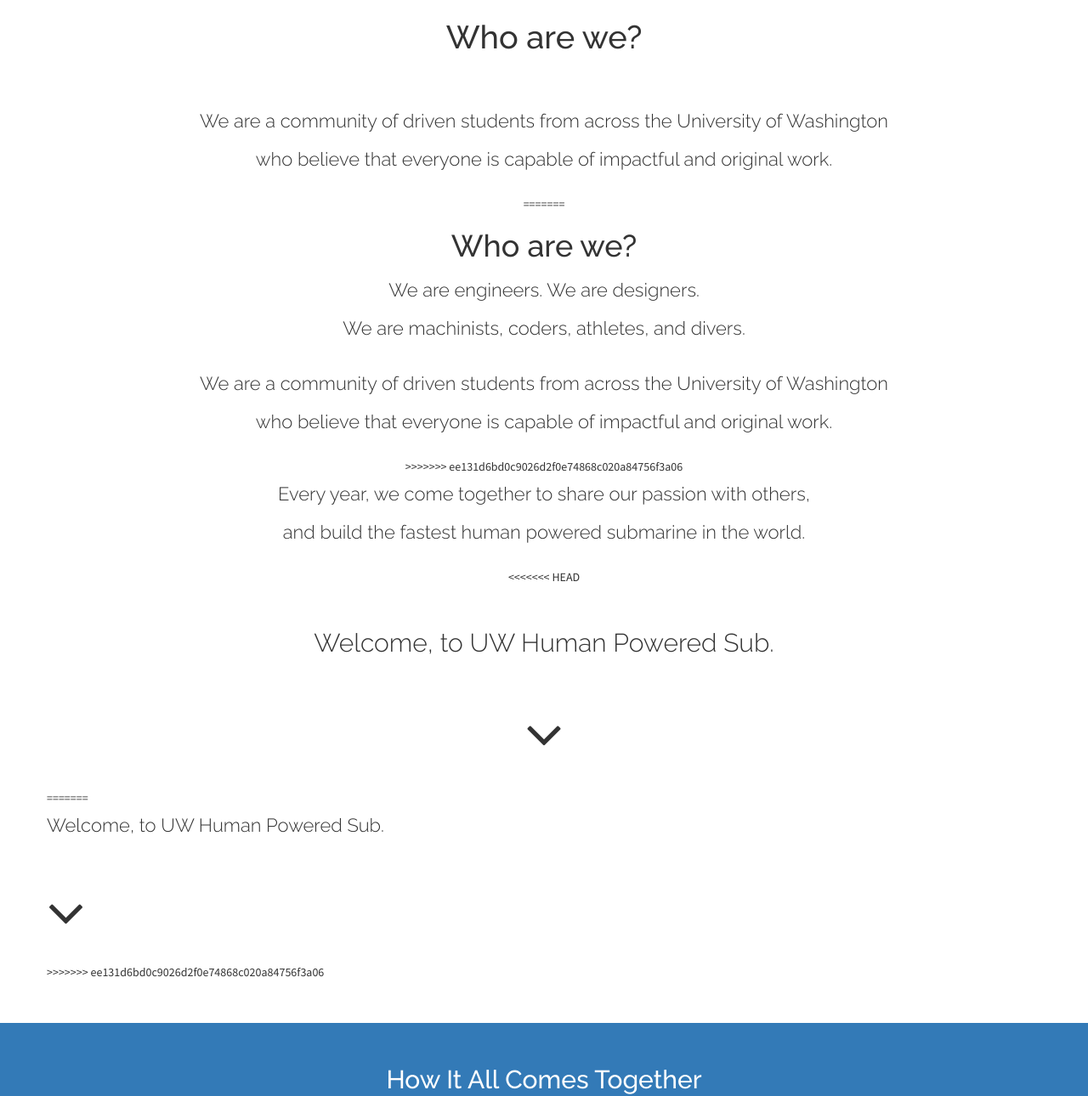
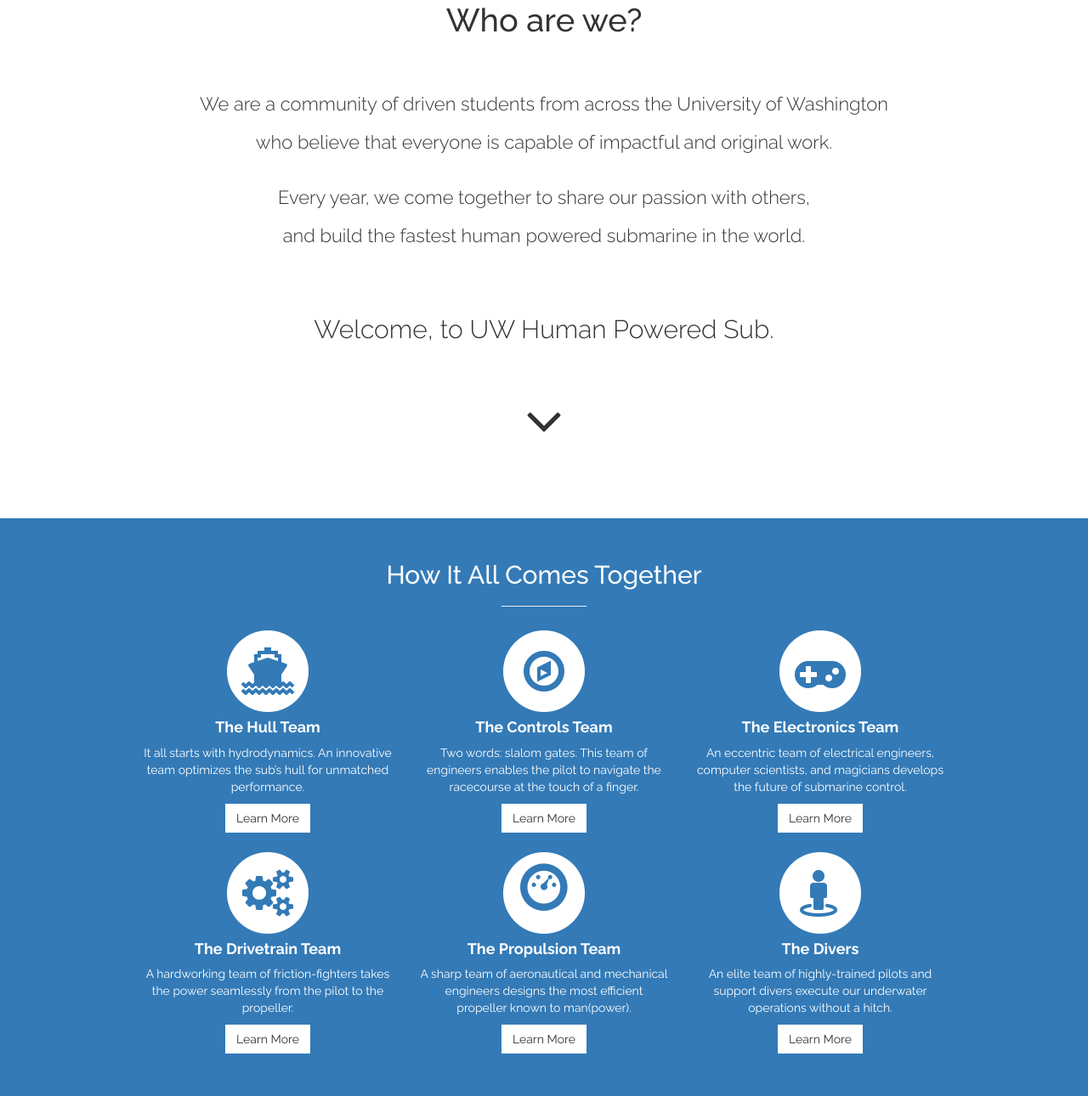
Before and after one commit to Zuko09/UWHPSWebsite, a plain HTML site: page humpsub-website/index.html in a window 1280 px wide. Shown: the part 867-2157 px from the top of the page at 85% size. Drawn offline with nearby package versions, Linux system fonts and the light colour scheme.

Commit message:
Fixed merge changes stuff

```diff
--- a/humpsub-website/index.html
+++ b/humpsub-website/index.html
@@ -89,21 +89,10 @@
         <div class="container">
             <div class="row">
                 <div class="col-lg-12 text-center">
-<<<<<<< HEAD
                     <h1 style="font-family:Raleway; font-size:38px;">Who are we?</h2>
                         <!-- <p class="lead">We are engineers. We are designers. <br> We are machinists, coders, athletes, and divers.<br> </p> -->
-
                         <p class="lead"><br>We are a community of driven students from across the University of Washington <br> who believe that everyone is capable of impactful and original work.<br> </p>
-=======
-                    <h1 style="font-family:Raleway;">Who are we?</h2>
-                    <p class="lead">We are engineers. We are designers. <br> We are machinists, coders, athletes, and divers.<br> </p>
-
-                    <p class="lead">We are a community of driven students from across the University of Washington <br> who believe that everyone is capable of impactful and original work.<br> </p>
->>>>>>> ee131d6bd0c9026d2f0e74868c020a84756f3a06
-
-                    <p class="lead">Every year, we come together to share our passion with others,<br>and build the fastest human powered submarine in the world.<br> </p>
-
-<<<<<<< HEAD
+                        <p class="lead">Every year, we come together to share our passion with others,<br>and build the fastest human powered submarine in the world.<br> </p>
                         <p class="lead" style="font-size: 30px;"><br>Welcome, to UW Human Powered Sub.<br> </p>
 
                         <div id="spacer" style="height: 30px;"></div>
@@ -112,14 +101,6 @@
                         <div id="spacer" style="height: 30px;"></div>
 
                     </div>
-=======
-                    <p class="lead">Welcome, to UW Human Powered Sub.<br> </p>
-
-                    <div id="spacer" style="height: 25px;"></div>
-
-                    <a href="#services" id="about-next-button"><i class="fa fa-angle-down fa-5x" style="color:#333;"></i></a>
-                    <div id="spacer" style="height: 25px;"></div>
->>>>>>> ee131d6bd0c9026d2f0e74868c020a84756f3a06
 
                 </div>
                 <!-- /.col-lg-12  -->
```
